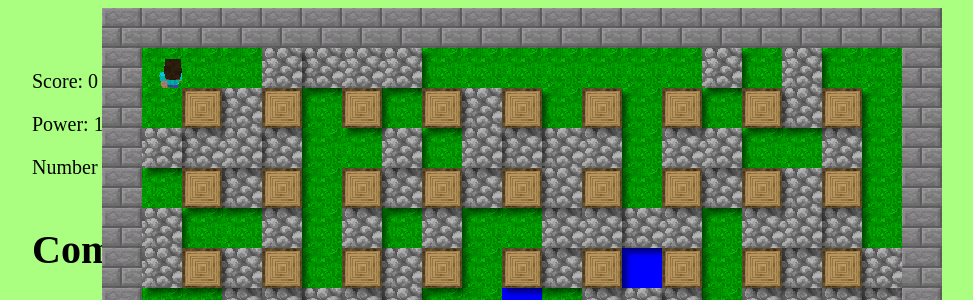
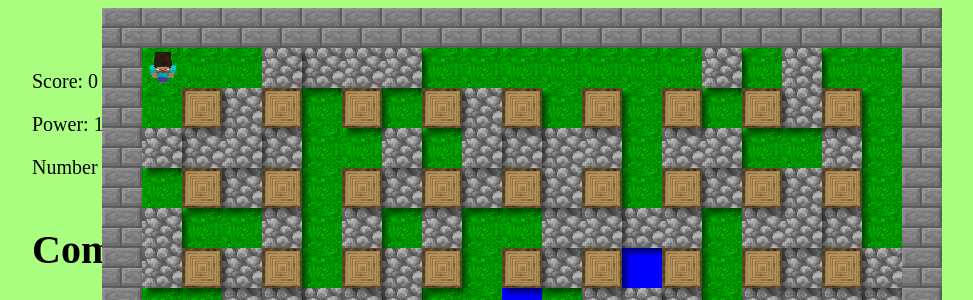
Before and after one commit to RDemarch/Bomberman, a PHP site: page / in a window 1280 px wide. Shown: the top 300 px of the page, without its empty margins (118-1091 px from the left). Run offline with PHP 8.4, Linux system fonts and the light colour scheme.

Commit message:
Fixed still image

```diff
--- a/js/player.js
+++ b/js/player.js
@@ -2,6 +2,7 @@ class Player extends Entity {
   constructor(x, y){
     super(x, y);
     this.getElement().classList.add("token");
+    this.getElement().classList.add("still");
     let that = this;
     this.time = Date.now();
     document.onkeydown = function(event){
--- a/main.css
+++ b/main.css
@@ -29,6 +29,11 @@
   width: 40px;
   image-rendering: pixelated;
 }
+
+.still {
+  background-position: -10px -132.5px;
+}
+
 .up2 {
   background-position: -10px -7.5px;
 }
```
